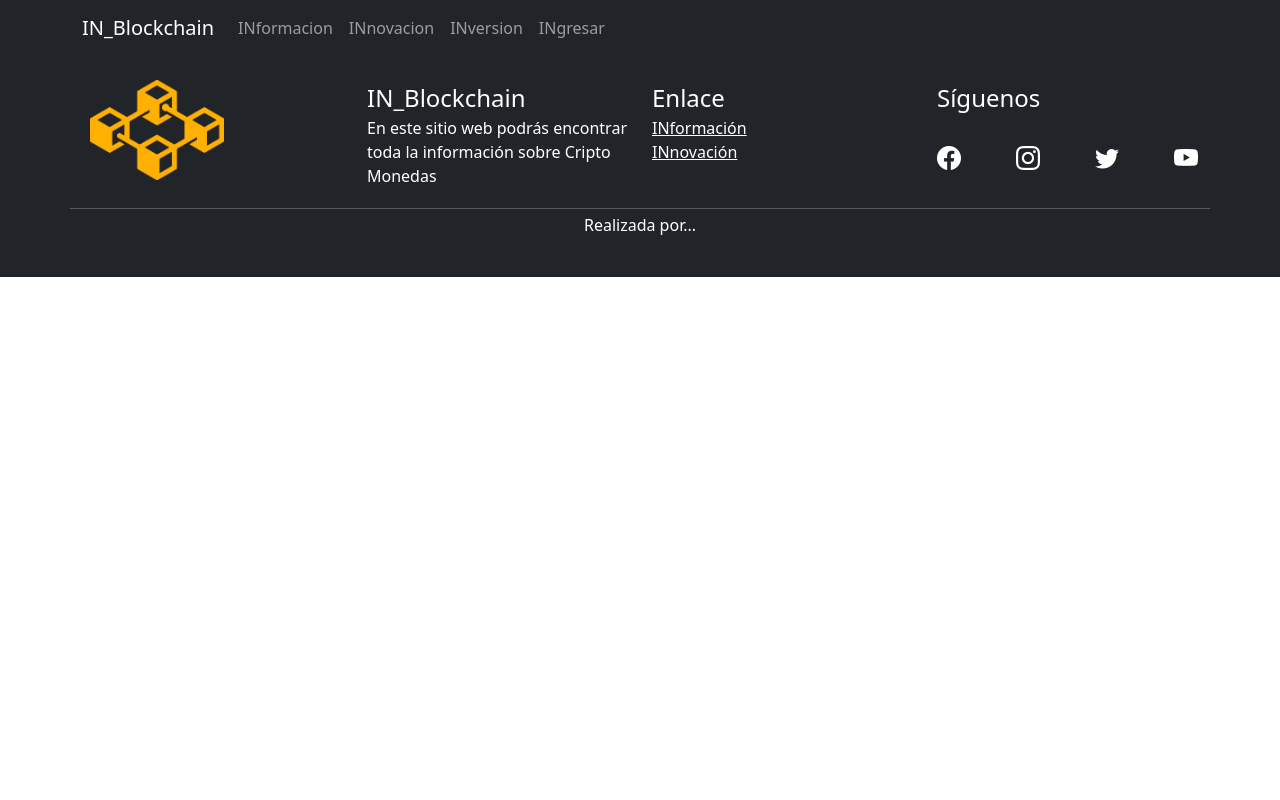
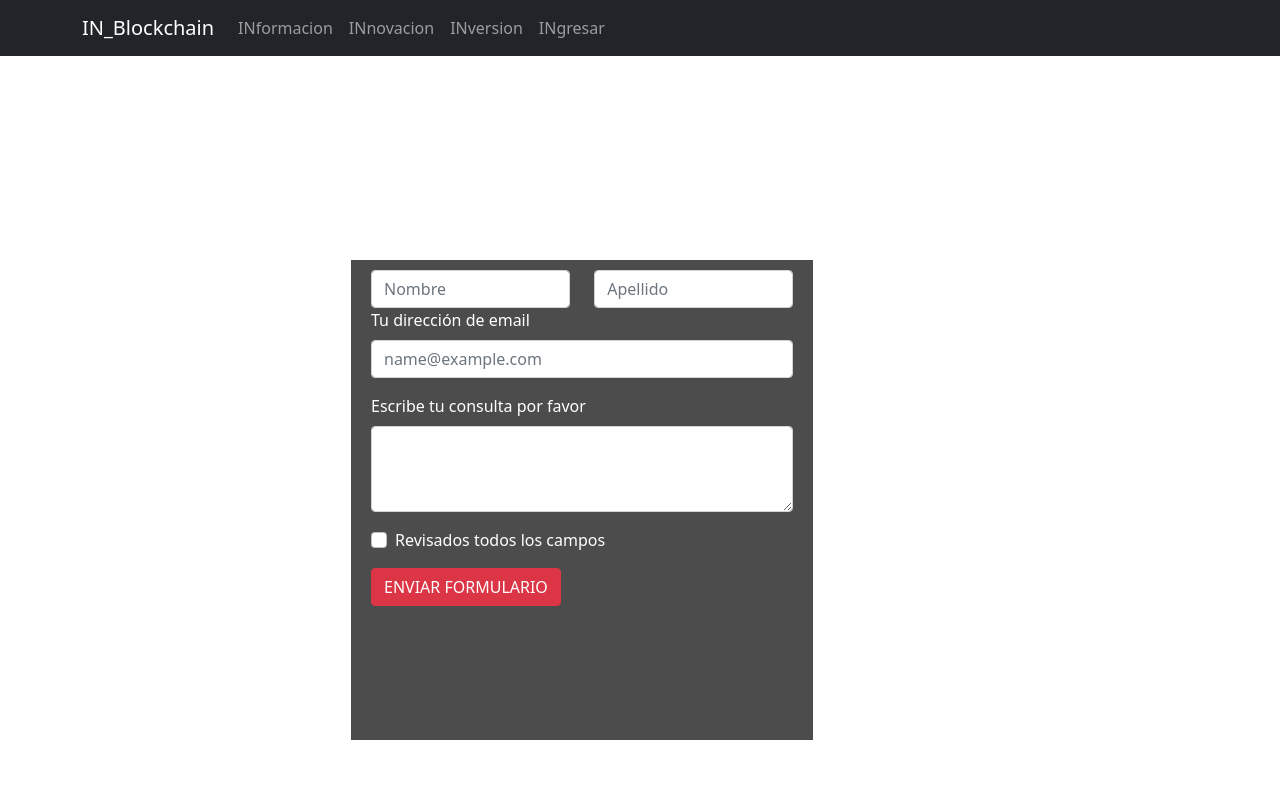
Before and after one commit to LucasFerruchi/Hackathon, a React (Create React App) app: page /contactMain in a window 1280 px wide. Shown: the top 800 px of the page. Built offline with nearby package versions, Linux system fonts and the light colour scheme; a web font is replaced by a local one.

Commit message:
nuevo formulario

```diff
--- a/src/App.js
+++ b/src/App.js
@@ -3,11 +3,11 @@ import Layout from "./components/Layout/Layout";
 import PublicRoute from "./routes/PublicRoute";
 import LandingPage from "./pages/LandingPage";
 import HomePage from "./pages/HomePage";
-//import RegisterPage from "./pages/RegisterPage";
-//import RegisterForm from "./components/RegisterForm/RegisterForm";
+import ContactPage from "./pages/ContactPage";
+import ContactMain from "./components/ContactMain/ContactMain";
 import AppCovalent from "./pages/AppCovalent";
 import CovalentTable from "./components/CovalentTable/CovalentTable"
-import Header from "./components/Header/Header";
+//import Header from "./components/Header/Header";
 
 
 
@@ -19,7 +19,8 @@ function App() {
             <Routes>
               <Route path="/" element={<PublicRoute><LandingPage /></PublicRoute>} />
               <Route path="/homePage" element={<PublicRoute><HomePage/></PublicRoute>} />
-
+              <Route path="/contactPage" element={<PublicRoute><ContactPage/></PublicRoute>} />
+              <Route path="/contactMain" element={<ContactMain/>} />
               <Route path="/appCovalent" element={<PublicRoute><AppCovalent/></PublicRoute>} />
               <Route path="/covalenTable" element={<CovalentTable/>} />
             </Routes>
--- /dev/null
+++ b/src/components/ContactMain/ContactMain.css
@@ -0,0 +1,51 @@
+form {
+    height: 60vh;
+    margin: auto;
+    color: white;
+    background-color: rgba(0, 0, 0, 0.7);
+    padding: 10px 20px;
+    border-radius: 7;
+}
+
+.background-contact {
+
+    background-size: cover;
+    width: 100vw;
+    height: 100vh;
+    display: flex;
+    flex-direction: column;
+    justify-content: center;
+    align-items: center;
+}
+
+.contact-portada {
+    background-position: center;
+    height: 95vh;
+    background-size: cover;
+}
+
+.contact-portada-text {
+    margin-top: 12vh;
+    height: 85vh;
+    width: 80%;
+    display: flex;
+    flex-direction: column;
+    justify-content: center;
+    align-items: center;
+}
+
+.contact-icon {
+    color: var(--gunmetal);
+    font-size: 55px;
+    margin-top: 8px;
+}
+
+.contact-input {
+    width: 50vw !important;
+}
+
+.contact-button {
+    height: 40px;
+    width: 30px;
+    margin: 10px;
+}
--- /dev/null
+++ b/src/components/ContactMain/ContactMain.js
@@ -0,0 +1,51 @@
+import {Form, Button, Row, Col} from "react-bootstrap";
+import './ContactMain.css';
+
+
+const ContactMain = () =>{
+
+
+
+  return (
+    <div className="background-contact">
+      <div className="contact-portada">
+        <div className="contact-portada-text">
+          <Form>
+            <Row>
+              <Col>
+                <Form.Control placeholder="Nombre" />
+              </Col>
+              <Col>
+                <Form.Control placeholder="Apellido" />
+              </Col>
+            </Row>
+            <Form.Group className="mb-3" controlId="exampleForm.ControlInput1">
+              <Form.Label>Tu dirección de email</Form.Label>
+              <Form.Control type="email" placeholder="name@example.com" />
+            </Form.Group>
+            <Form.Group
+              className="mb-3"
+              controlId="exampleForm.ControlTextarea1"
+            >
+              <Form.Label>Escribe tu consulta por favor</Form.Label>
+              <Form.Control as="textarea" rows={3} />
+            </Form.Group>
+            <Form.Group className="mb-3" controlId="formBasicCheckbox">
+              <Form.Check type="checkbox" label="Revisados todos los campos" />
+            </Form.Group>
+
+            <Button
+              variant="danger"
+              className="login-button mt-2 mb-2 d-flex center"
+              type="submit"
+            >
+              ENVIAR FORMULARIO
+            </Button>
+          </Form>
+          ;
+        </div>
+      </div>
+    </div>
+  );
+};
+export default ContactMain;
--- a/src/components/CovalentTable/CovalentTable.js
+++ b/src/components/CovalentTable/CovalentTable.js
@@ -36,7 +36,7 @@ const AppCovalent = () => {
 
               <>
  <Table striped bordered hover variant="dark">
-  <thead>
+ <thead>
     <tr>
       <th>NOMBRE</th>
       <th>LOGO</th>
--- a/src/components/Header/Header.js
+++ b/src/components/Header/Header.js
@@ -11,7 +11,7 @@ const Header = () => {
           <Nav className=" ml-5">
             <Nav.Link href="/homePage">INformacion</Nav.Link>
             <Nav.Link href="/appCovalent">INnovacion</Nav.Link>
-            <Nav.Link href="/registerPage">INversion</Nav.Link>
+            <Nav.Link href="/ContactPage">INversion</Nav.Link>
             <Nav.Link href="#features">INgresar</Nav.Link>
           </Nav>
         </Navbar.Collapse>
--- /dev/null
+++ b/src/pages/ContactPage.js
@@ -0,0 +1,11 @@
+import ContactMain from "../components/ContactMain/ContactMain";
+
+const ContactPage = () => {
+  return (
+    <>
+      <ContactMain />
+    </>
+  );
+};
+
+export default ContactPage;
```
